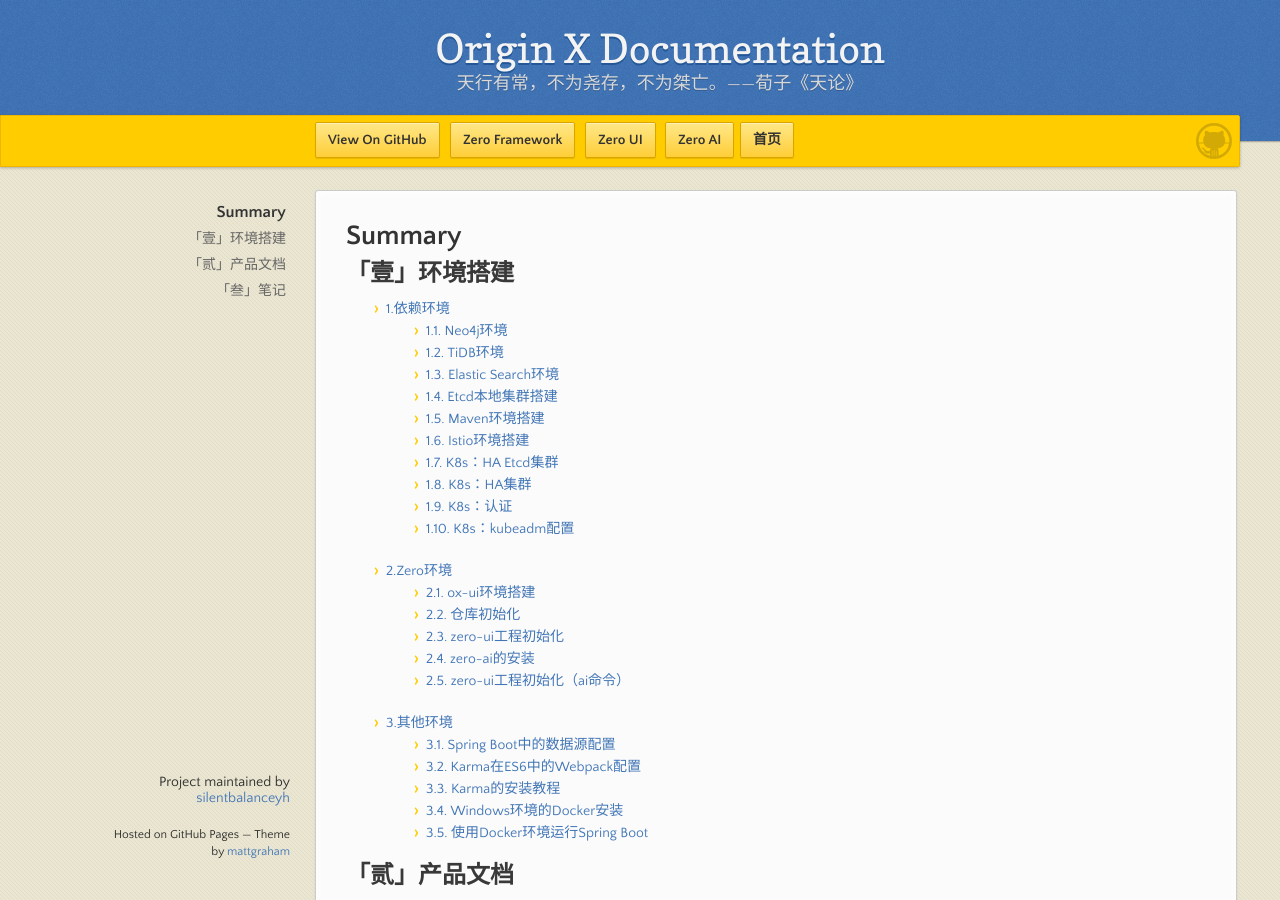
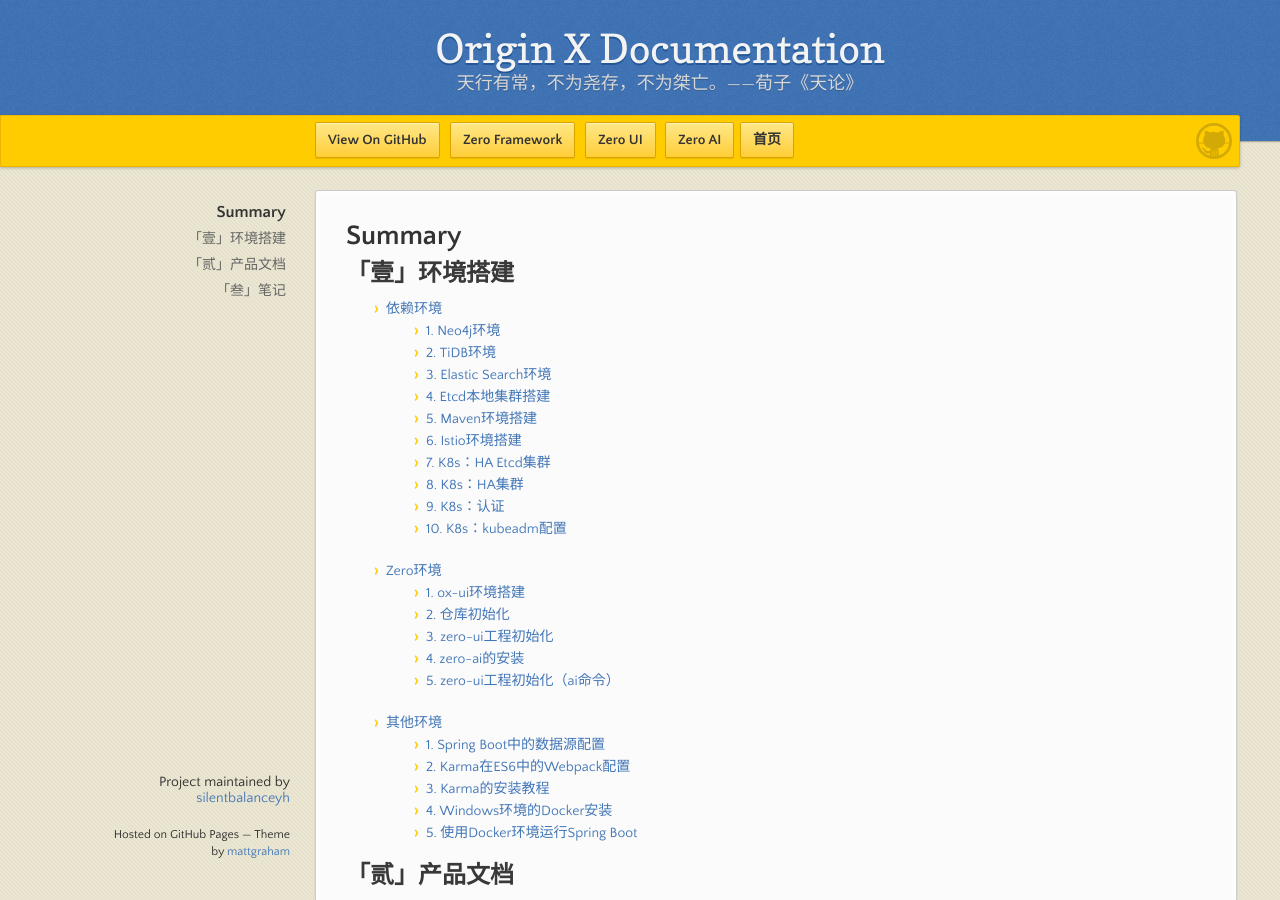
Before and after one commit to silentbalanceyh/mi-kb, a Jekyll site: the page built from SUMMARY.md, in a window 1280 px wide and 900 px high. Built offline with Jekyll 4.4.1, drawn with Linux system fonts in a browser that asks for light colours; our own code applies the rules of GitHub Pages for plain Markdown files; some of the changed text lies outside the part shown.

Commit message:
目录更新

```diff
--- a/SUMMARY.md
+++ b/SUMMARY.md
@@ -2,29 +2,29 @@
 
 ## 「壹」环境搭建
 
-* [1.依赖环境](environment/environment-dependency/000.index.md)
-    * [1.1. Neo4j环境](environment/environment-dependency/001.neo4j.md)
-    * [1.2. TiDB环境](environment/environment-dependency/002.tidb.md)
-    * [1.3. Elastic Search环境](environment/environment-dependency/003.es.md)
-    * [1.4. Etcd本地集群搭建](environment/environment-dependency/004.etcd.md)
-    * [1.5. Maven环境搭建](environment/environment-dependency/005.maven.md)
-    * [1.6. Istio环境搭建](/environment/environment-dependency/006.istio.md)
-    * [1.7. K8s：HA Etcd集群](/environment/environment-dependency/007.etcd-ha.md)
-    * [1.8. K8s：HA集群](/environment/environment-dependency/008.k8s.md)
-    * [1.9. K8s：认证](/environment/environment-dependency/009.k8s-token.md)
-    * [1.10. K8s：kubeadm配置](/environment/environment-dependency/010.k8s-kubeadm.md)
-* [2.Zero环境](environment/environment-zero/000.index.md)
-    * [2.1. ox-ui环境搭建](/environment/environment-zero/001.ox-ui.md)
-    * [2.2. 仓库初始化](/environment/environment-zero/002.initialize.md)
-    * [2.3. zero-ui工程初始化](/environment/environment-zero/003.zero-ui.md)
-    * [2.4. zero-ai的安装](/environment/environment-zero/004.zero-ai.md)
-    * [2.5. zero-ui工程初始化（ai命令）](/environment/environment-zero/005.ai-initialize.md)
-* [3.其他环境](/environment/environment-thirdpart/000.index.md)
-    * [3.1. Spring Boot中的数据源配置](/environment/environment-thirdpart/001.spring-boot-ds.md)
-    * [3.2. Karma在ES6中的Webpack配置](/environment/environment-thirdpart/002.karma-es-webpack.md)
-    * [3.3. Karma的安装教程](/environment/environment-thirdpart/003.karma-installing.md)
-    * [3.4. Windows环境的Docker安装](/environment/environment-thirdpart/004.docker-windows.md)
-    * [3.5. 使用Docker环境运行Spring Boot](/environment/environment-thirdpart/005.docker-spring-boot.md)
+* [依赖环境](environment/environment-dependency/000.index.md)
+    * [1. Neo4j环境](environment/environment-dependency/001.neo4j.md)
+    * [2. TiDB环境](environment/environment-dependency/002.tidb.md)
+    * [3. Elastic Search环境](environment/environment-dependency/003.es.md)
+    * [4. Etcd本地集群搭建](environment/environment-dependency/004.etcd.md)
+    * [5. Maven环境搭建](environment/environment-dependency/005.maven.md)
+    * [6. Istio环境搭建](/environment/environment-dependency/006.istio.md)
+    * [7. K8s：HA Etcd集群](/environment/environment-dependency/007.etcd-ha.md)
+    * [8. K8s：HA集群](/environment/environment-dependency/008.k8s.md)
+    * [9. K8s：认证](/environment/environment-dependency/009.k8s-token.md)
+    * [10. K8s：kubeadm配置](/environment/environment-dependency/010.k8s-kubeadm.md)
+* [Zero环境](environment/environment-zero/000.index.md)
+    * [1. ox-ui环境搭建](/environment/environment-zero/001.ox-ui.md)
+    * [2. 仓库初始化](/environment/environment-zero/002.initialize.md)
+    * [3. zero-ui工程初始化](/environment/environment-zero/003.zero-ui.md)
+    * [4. zero-ai的安装](/environment/environment-zero/004.zero-ai.md)
+    * [5. zero-ui工程初始化（ai命令）](/environment/environment-zero/005.ai-initialize.md)
+* [其他环境](/environment/environment-thirdpart/000.index.md)
+    * [1. Spring Boot中的数据源配置](/environment/environment-thirdpart/001.spring-boot-ds.md)
+    * [2. Karma在ES6中的Webpack配置](/environment/environment-thirdpart/002.karma-es-webpack.md)
+    * [3. Karma的安装教程](/environment/environment-thirdpart/003.karma-installing.md)
+    * [4. Windows环境的Docker安装](/environment/environment-thirdpart/004.docker-windows.md)
+    * [5. 使用Docker环境运行Spring Boot](/environment/environment-thirdpart/005.docker-spring-boot.md)
 
 ## 「贰」产品文档
 
```
Also changed, not shown: other parts of SUMMARY.md (+2 -2 lines).
